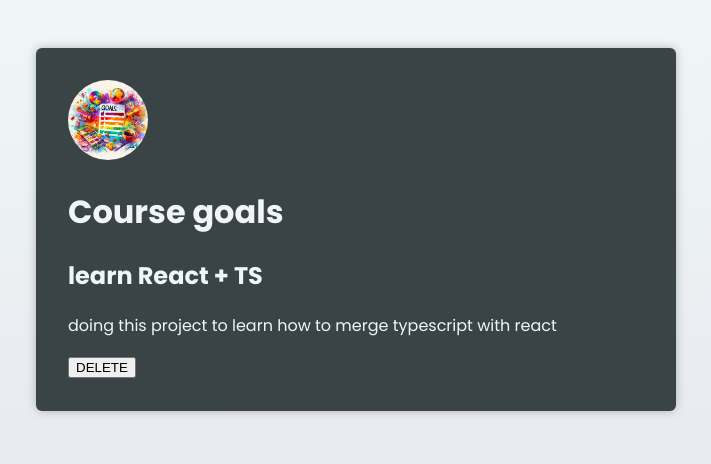
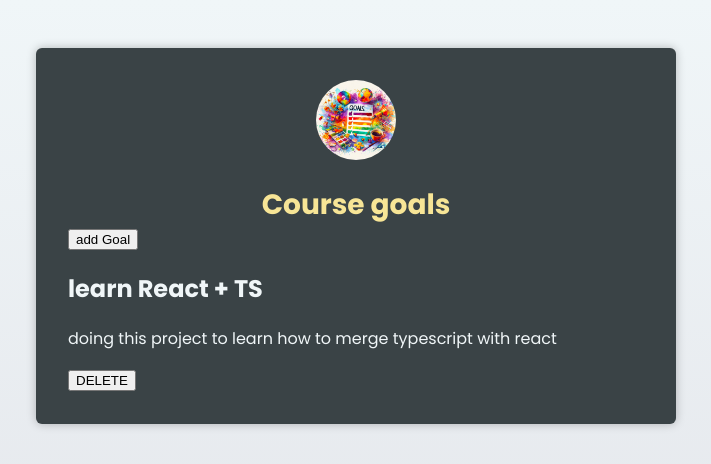
Before and after one commit to EzzEldienMohsen/React-TS, a React (Vite) app: page / in a window 1280 px wide. Shown: the top 464 px of the page, without its empty margins (284-995 px from the left). Built offline with nearby package versions, Linux system fonts and the light colour scheme; the HTML template or start-up script is replaced by a standard one.

Commit message:
useState with TS

```diff
--- a/src/App.tsx
+++ b/src/App.tsx
@@ -1,12 +1,30 @@
+import React from 'react';
 import goalImg from './assets/goals.jpg';
 import CourseGoal from './components/CourseGoal';
 import Header from './components/Header';
+
+interface CourseGoals {
+  title: string;
+  description: string;
+  id: number;
+}
 export default function App() {
+  const [goals, setGoals] = React.useState<CourseGoals[]>([]);
+  const handleAddGoal = (): void => {
+    setGoals([
+      {
+        title: 'mastering react with ts',
+        description: 'taking it step by step',
+        id: 1,
+      },
+    ]);
+  };
   return (
     <main>
       <Header image={{ src: goalImg, alt: 'course goals' }}>
         <h1>Course goals</h1>
       </Header>
+      <button onClick={handleAddGoal}>add Goal</button>
       <CourseGoal title="learn React + TS">
         <p>doing this project to learn how to merge typescript with react</p>
       </CourseGoal>
--- a/src/components/Header.tsx
+++ b/src/components/Header.tsx
@@ -9,10 +9,10 @@ interface IMG {
 type GeneralProps = React.PropsWithChildren<IMG>;
 const Header: React.FC<GeneralProps> = ({ image, children }) => {
   return (
-    <div>
-      <img src={image.src} alt={image.alt} />
+    <header>
+      <img {...image} />
       {children}
-    </div>
+    </header>
   );
 };
 
```
